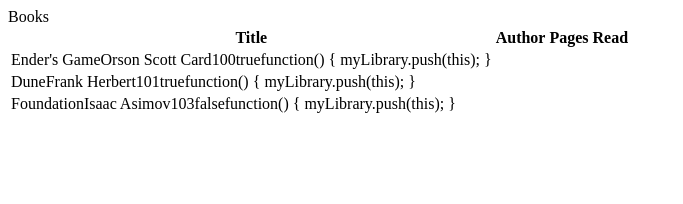
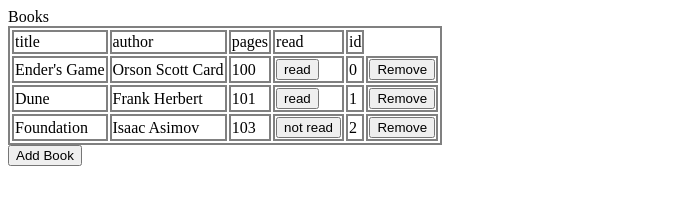
Before and after one commit to refactory128/books, a plain HTML site: page Index.html in a window 1280 px wide. Shown: the whole page, without its empty margins (0-683 px from the left). Drawn offline with Linux system fonts and the light colour scheme.

Commit message:
add functionality

```diff
--- a/Index.html
+++ b/Index.html
@@ -5,7 +5,7 @@
     <meta http-equiv="X-UA-Compatible" content="IE=edge">
     <meta name="viewport" content="width=device-width, initial-scale=1.0">
     <title>Books</title>
-    <link rel=stylesheet src="styles.css">
+    <link rel="stylesheet" href="styles.css">
     <script src="script.js" defer></script>
 </head>
 <body>
@@ -19,6 +19,28 @@
         </tr>
 
     </table>
+    <button class="addBook" onclick="openForm()"> Add Book </button>
 
+    <div id="formAddBook" style="display:none" >
+
+            <h1>Add Book</h1>
+
+            <label for="Title"><b>Title</b></label>
+            <input type="text" placeholder="Enter Title" name="title" required>
+
+            </br>
+            <label for="Author"><b>Author</b></label>
+            <input type="text" placeholder="Enter Author" name="author" required>
+            </br>
+            <label for="Pages"><b>Pages</b></label>
+            <input type="text" placeholder="Enter Pages" name="pages" required>
+            </br>
+            <label for="Read"><b>Read</b></label>
+            <input type="text" placeholder="Enter Read" name="read" required>
+
+          <button type="submit" class="btn" onclick="addBook()">Enter</button>
+          <button type="button" class="btn cancel" onclick="closeForm()">Cancel</button>
+
+      </div>
 </body>
 </html>
--- a/script.js
+++ b/script.js
@@ -2,17 +2,34 @@ console.log("books");
 
 let myLibrary = [];
 
-function book(title, author, pages, read){
+function book(title="none", author="none", pages=0, read=false,id=null){
+
     this.title = title;
     this.author = author;
     this.pages = pages;
     this.read = read;
+    this.id = id;
 
 }
 
 book.prototype.addToLibrary = function() {
+    if (myLibrary.length === 0){
+        this.id = 0;
+
+    } else {
+        this.id = myLibrary[myLibrary.length-1].id + 1;
+    }
     myLibrary.push(this);
 }
+
+function removeFromLibrary(id){
+    if (id >=0 && id < myLibrary.length){
+        myLibrary.splice(id,1);
+    }
+    displayLibrary();
+}
+
+
 
 const book1 = new book("Ender's Game","Orson Scott Card", 100,true);
 book1.addToLibrary();
@@ -23,18 +40,106 @@ book2.addToLibrary();
 const book3 = new book("Foundation", "Isaac Asimov",103,false);
 book3.addToLibrary();
 
-console.table(myLibrary);
 
+function displayLibrary()
+{
+
+    var el = document.querySelector('table');
+    while( el.hasChildNodes() ){
+        el.removeChild(el.lastChild);
+    }
+
+    var table = document.querySelector('table');
+    var newRow = table.insertRow();
+    var newCell;
+    // Append a text node to the cell
+    const bookExample = new book();
+    for(const property in bookExample){
+        if (bookExample.hasOwnProperty(property)){
+            // Insert a cell at the end of the row
+            newCell = newRow.insertCell();
+            newCell.appendChild(document.createTextNode(property));
+        }
+    }
+    // add books to table
+    var i = 0;
     myLibrary.forEach(book => {
-    const table = document.querySelector('table');
         // Insert a row at the end of table
-    var newRow = table.insertRow();
 
-    // Insert a cell at the end of the row
-    var newCell = newRow.insertCell();
+        book.id = i;
+        i++;
+
+        newRow = table.insertRow();
 
         // Append a text node to the cell
         for(const property in book){
+            if (book.hasOwnProperty(property)){
+                // Insert a cell at the end of the row
+                if (property == "read"){
+                    var readBtn = document.createElement("BUTTON");
+                    readBtn.setAttribute("id","read"+book.id);
+                    var t = document.createTextNode(book.read===true ? "read" : "not read");
+                    readBtn.appendChild(t);
+                    newCell = newRow.insertCell();
+                    newCell.appendChild(readBtn);
+
+                    readBtn.addEventListener("click", e =>{
+                        console.log("clicked" + e.target.id);
+                        if (e.target.id == "read"+book.id){
+                            book.read = !book.read;
+                            displayLibrary();
+                        }
+                    });
+
+                } else {
+
+                    newCell = newRow.insertCell();
                     newCell.appendChild(document.createTextNode(book[property]));
                 }
+            }
+        }
+
+        var btn = document.createElement("BUTTON");
+        btn.setAttribute("id","remove"+book.id);
+        var t = document.createTextNode("Remove");
+        btn.appendChild(t);
+        newCell = newRow.insertCell();
+        newCell.appendChild(btn);
+
+        btn.addEventListener("click", e =>{
+            console.log("clicked" + e.target.id);
+            if (e.target.id == "remove"+book.id){
+                removeFromLibrary(book.id);
+            }
+        });
+
     })
+
+    console.table(myLibrary);
+}
+
+function openForm() {
+    console.log("openForm");
+    document.getElementById("formAddBook").style.display = "block";
+}
+
+function closeForm() {
+    console.log("closeForm");
+    const bookForm = document.querySelector("#formAddBook");
+    console.log(bookForm);
+    bookForm.style.display = "none";
+}
+
+function addBook(){
+    console.log("addBook");
+    let title = document.querySelector("input[name=title]").value;
+    let author = document.querySelector("input[name=author]").value;
+    let pages = document.querySelector("input[name=pages]").value;
+    let read =document.querySelector("input[name=read]").value;
+    const enteredBook = new book(title,author,pages,read);
+    enteredBook.addToLibrary();
+    closeForm();
+    displayLibrary();
+}
+
+displayLibrary();
--- a/styles.css
+++ b/styles.css
@@ -0,0 +1,4 @@
+table, th, td {
+    border: 2px solid gray;
+
+}
```
Lines whose indentation alone changed are shown as unchanged.
